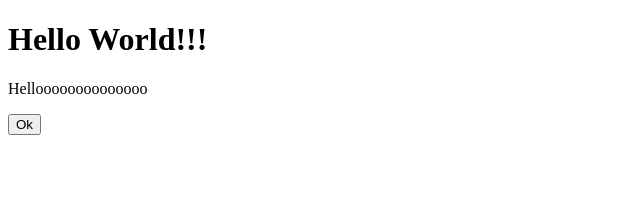
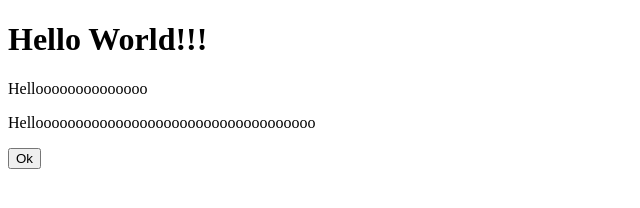
Before and after one commit to EricAnjos/Projeto_22-08-23, a plain HTML site: page index.html in a window 1280 px wide. Shown: the whole page, without its empty margins (0-640 px from the left). Drawn offline with Linux system fonts and the light colour scheme; files whose address does not match are found by name.

Commit message:
Commit 3

```diff
--- a/index.html
+++ b/index.html
@@ -8,6 +8,7 @@
 <body>
     <h1>Hello World!!!</h1>
     <p>Helloooooooooooooo</p>
+    <p>Hellooooooooooooooooooooooooooooooooooo</p>
     <button onclick="fazer1()">Ok</button>
     <script src="js/novo.js"></script>
 </body>
```
